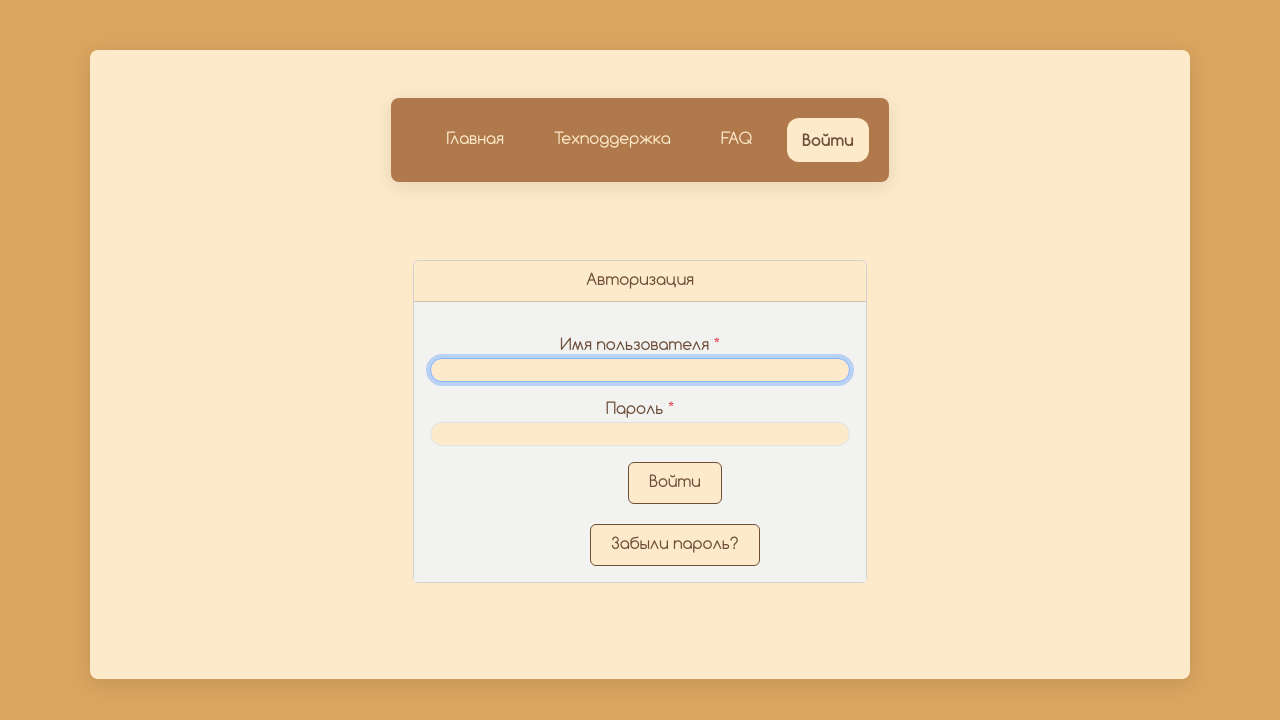
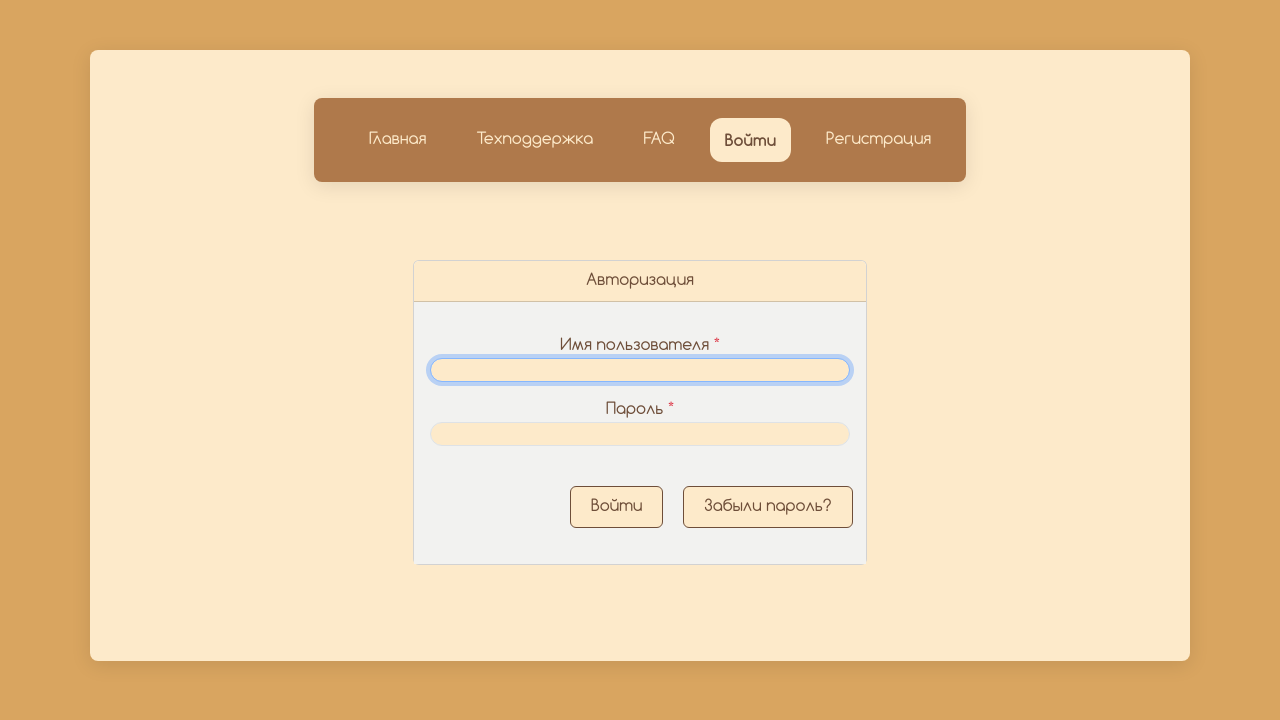
Before and after one commit to HermannRorshach/ArtEcho, a Django app: page /login/ in a window 1280 px wide. Shown: the top 720 px of the page. Run offline with Django 3.2, Linux system fonts and the light colour scheme; some libraries are stand-ins or nearby versions.

Commit message:
Split the user creation functionality between two form classes: AdminCreationForm and PublicCreationForm.

```diff
--- a/api_yamdb/static/css/style.css
+++ b/api_yamdb/static/css/style.css
@@ -152,11 +152,13 @@ a.red:hover {
 }
 
 button.button.btn {
-  margin-bottom: 20px;
+  margin-right: 20px;
 }
 
 a.button.btn {
   height: 42px;
+  white-space: nowrap;
+  width: auto;
 }
 
 .button {
@@ -185,6 +187,13 @@ a.button.btn {
 }
 
 .buttons {
+  margin-bottom: 20px;
+}
+
+
+.group-buttons {
+  display: flex;
+  align-items: center;
   margin-bottom: 20px;
 }
 
@@ -401,6 +410,10 @@ a:hover .btn-back-hover {
 .form-group {
   background-color: #F2F2F0;
   color: #6E4E39;
+}
+
+.form-fields {
+  margin-bottom: 40px;
 }
 
 .form-group label {
--- a/api_yamdb/templates/users/includes/form.html
+++ b/api_yamdb/templates/users/includes/form.html
@@ -8,6 +8,7 @@
 <form method="post"
       {% if action_url %} action="{% url action_url %}" {% endif %}>
   {% csrf_token %}
+  <div class="form-fields">
   {% for field in form %}
     <div class="form-group row my-3"
          {% if field.field.required %} aria-required="true" {% else %} aria-required="false" {% endif %}>
@@ -23,7 +24,8 @@
       </div>
     </div>
   {% endfor %}
-  <div class="col-md-6 offset-md-4">
+</div>
+  <div class="group-buttons col-md-6 offset-md-4">
     <button type="submit" class="button btn">{{ button_name }}</button>
     {{ link|safe }}
   </div>
--- a/api_yamdb/users/context_processors/menu.py
+++ b/api_yamdb/users/context_processors/menu.py
@@ -16,5 +16,6 @@ def menu(request):
     else:
         items['guest_items'] = [
             {'path': 'users:login', 'text': 'Войти'},
+            {'path': 'users:signup', 'text': 'Регистрация'},
         ]
     return items
--- a/api_yamdb/users/views.py
+++ b/api_yamdb/users/views.py
@@ -6,7 +6,7 @@ from django.views.generic import CreateView, DeleteView, DetailView, ListView
 from django.views.generic.edit import CreateView, UpdateView
 from reviews.utils import IsAdminOrSuperuser
 
-from .forms import CreationForm
+from .forms import AdminCreationForm, PublicCreationForm
 
 User = get_user_model()
 
@@ -32,7 +32,7 @@ class CustomLoginView(LoginView):
 
 
 class SignUp(CreateView):
-    form_class = CreationForm
+    form_class = PublicCreationForm
     success_url = reverse_lazy('reviews:titles')
     template_name = 'users/signup.html'
 
@@ -55,7 +55,7 @@ user_context = {
 class UserCreateView(IsAdminOrSuperuser, CreateView):
     model = User
     template_name = 'reviews/create_instance.html'
-    form_class = CreationForm
+    form_class = AdminCreationForm
 
 
     def get_success_url(self):
@@ -74,7 +74,7 @@ class UserCreateView(IsAdminOrSuperuser, CreateView):
 
 class UserUpdateView(IsAdminOrSuperuser, UpdateView):
     model = User
-    form_class = CreationForm
+    form_class = AdminCreationForm
     template_name = 'reviews/create_instance.html'
 
     def get_context_data(self, **kwargs):
```
Also changed, not shown: api_yamdb/users/forms.py (+17 -6 lines).
